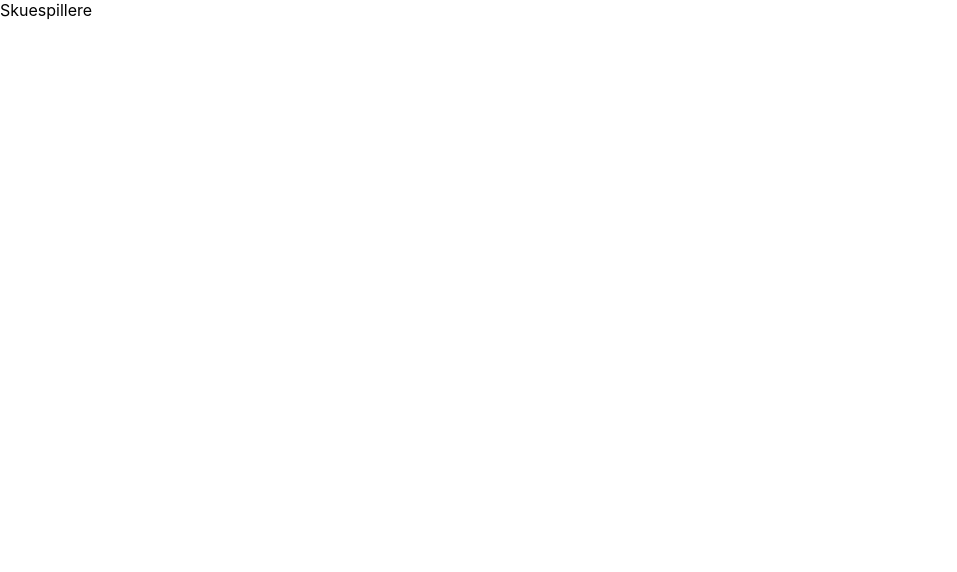
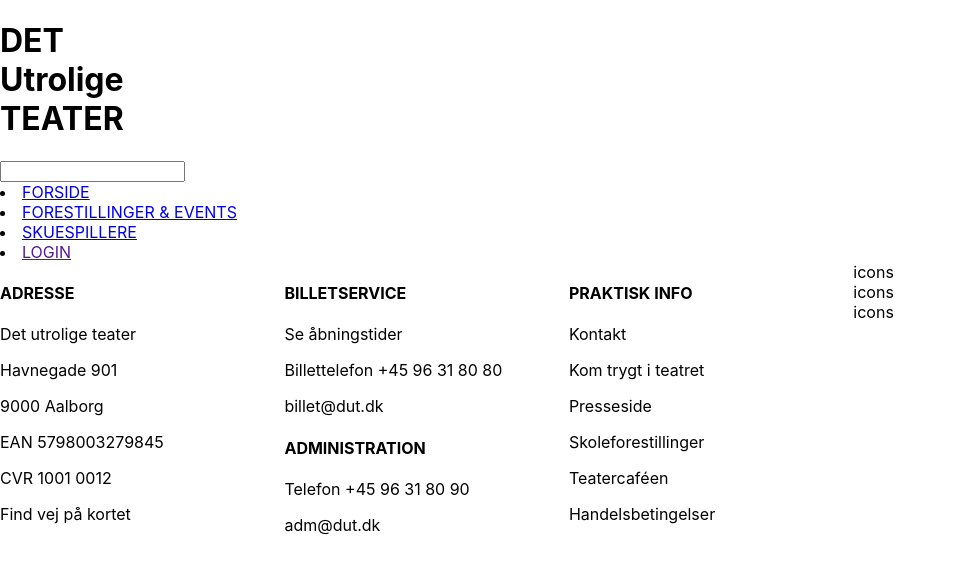
Before and after one commit to JacobSN22/Det_Utrolige_Teater, a React (Create React App) app in the folder frontend/: page /actors in a window 1280 px wide. Shown: the top 572 px of the page, without its empty margins (0-957 px from the left). Built offline with nearby package versions, Linux system fonts and the light colour scheme.

Commit message:
Header, Footer og start på homepage
Har lavet header og footer (Uden css) Glemte at push. Er begyndt på Frontpage nu

```diff
--- a/frontend/package.json
+++ b/frontend/package.json
@@ -11,6 +11,7 @@
     "react-dom": "^18.2.0",
     "react-router-dom": "^6.15.0",
     "react-scripts": "5.0.1",
+    "styled-components": "^6.0.7",
     "web-vitals": "^2.1.4"
   },
   "scripts": {
--- a/frontend/src/components/pages/forestillinger/events.jsx
+++ b/frontend/src/components/pages/forestillinger/events.jsx
@@ -1,7 +1,13 @@
 import React from 'react'
+import { Header } from '../../partials/header'
+import { Footer } from '../../partials/footer'
 
 export const Events = () => {
   return (
-    <div>events</div>
+    <div>
+      <Header />
+
+      <Footer />
+    </div>
   )
 }
--- a/frontend/src/components/pages/home.jsx
+++ b/frontend/src/components/pages/home.jsx
@@ -1,11 +1,43 @@
-import React from 'react'
+import React, { useEffect, useState } from 'react'
 import { Header } from '../partials/header'
+import { Footer } from '../partials/footer'
+import axios from 'axios';
 
 export const Home = () => {
+
+  const [images, setImages] = useState([]);
+
+  useEffect(() => {
+    const getdata = async () => {
+      const url = `http://localhost:4000/events?attributes=id,title,image`;
+      const result = await axios.get(url)
+      // console.log(result.data);
+      setImages(result.data.slice(0, 1))
+      console.log(result.data);
+    }
+    getdata()
+  }, []);
+
+
   return (
     <div>Home
-        <Header />
+      <Header />
+      <section>
+        <div >
+          {images && images.map(item => {
+            return (
+              <>
+                <div className='container'>
+                  <img key={item.id} src={`http://localhost:4000/Assets/Images/events/medium/${item.image}`} alt="Billed" />
+                </div>
+              </>
+            )
 
+          })}
+        </div>
+
+      </section>
+      <Footer />
     </div>
   )
 }
--- a/frontend/src/components/pages/skuespillere.jsx
+++ b/frontend/src/components/pages/skuespillere.jsx
@@ -1,7 +1,13 @@
 import React from 'react'
+import { Header } from '../partials/header'
+import { Footer } from '../partials/footer'
 
 export const Skuespillere = () => {
   return (
-    <div>Skuespillere</div>
+    <div>
+      <Header />
+
+      <Footer />
+    </div>
   )
 }
--- a/frontend/src/components/partials/footer.jsx
+++ b/frontend/src/components/partials/footer.jsx
@@ -1,7 +1,47 @@
 import React from 'react'
+import { Footerstyle } from './footer.style'
 
 export const Footer = () => {
   return (
-    <div>Footer</div>
+    <Footerstyle>
+      <footer>
+        <div>
+          <h4>ADRESSE</h4>
+          <p>Det utrolige teater</p>
+          <p>Havnegade 901</p>
+          <p>9000 Aalborg</p>
+          <p>EAN 5798003279845</p>
+          <p>CVR 1001 0012</p>
+          <p>Find vej på kortet</p>
+        </div>
+
+        <div>
+          <h4>BILLETSERVICE</h4>
+          <p>Se åbningstider</p>
+          <p>Billettelefon +45 96 31 80 80</p>
+          <p>billet@dut.dk</p>
+
+          <h4>ADMINISTRATION</h4>
+          <p>Telefon +45 96 31 80 90</p>
+          <p>adm@dut.dk</p>
+        </div>
+
+        <div>
+          <h4>PRAKTISK INFO</h4>
+          <p>Kontakt</p>
+          <p>Kom trygt i teatret</p>
+          <p>Presseside</p>
+          <p>Skoleforestillinger</p>
+          <p>Teatercaféen</p>
+          <p>Handelsbetingelser</p>
+        </div>
+
+        <div>
+          icons <br />
+          icons <br />
+          icons <br />
+        </div>
+      </footer>
+    </Footerstyle>
   )
 }
--- /dev/null
+++ b/frontend/src/components/partials/footer.style.js
@@ -0,0 +1,10 @@
+import styled from 'styled-components'
+
+export const Footerstyle = styled.footer`
+
+    footer {
+        display: grid;
+        grid-template-columns: 1fr 1fr 1fr 1.5fr;
+    }
+
+`
--- a/frontend/src/components/partials/header.jsx
+++ b/frontend/src/components/partials/header.jsx
@@ -3,43 +3,23 @@ import axios from 'axios';
 
 
 export const Header = () => {
-    const [images, setImages] = useState([]);
-
-    useEffect(() => {
-        const getdata = async () => {
-            const url = "http://localhost:4000/imagelist";
-            const result = await axios.get(url)
-            // console.log(result.data);
-            setImages(result.data.slice(0, 1))
-        }
-        getdata()
-    }, []);
 
   return (
-    <form action="">
-                <div >
-                    {images && images.map(item => {
-                        return (
-                            <>
-                                <div className='container'>
-                                    <img key={item.id} src={item.filename} alt="Billed" />
-                                    <h2>VELKOMMEN TIL HOTEL OVERLOOK ONLINE</h2>
-                                </div>
-                                <section>
-                                    <article>
-                                        <News />
-                                    </article>
-                                    <article>
-                                        <Rooms_frontpage />
-                                    </article>
+    <header>
+        <div>
+            <h1>DET<br /><span>Utrolige</span><br />TEATER</h1>
+        </div>
 
+        <div>
+            <input type="search" />
+        </div>
 
-                                </section>
-                            </>
-                        )
-
-                    })}
-                </div>
-    </form>
+        <form action="">
+            <li><a href="/">FORSIDE</a></li>
+            <li><a href="/events">FORESTILLINGER & EVENTS</a></li>
+            <li><a href="/actors">SKUESPILLERE</a></li>
+            <li><a href="">LOGIN</a></li>
+        </form>
+    </header>
   )
 }
```
Also changed, not shown: 1 other file (tests, documents, lock files or other folders).
